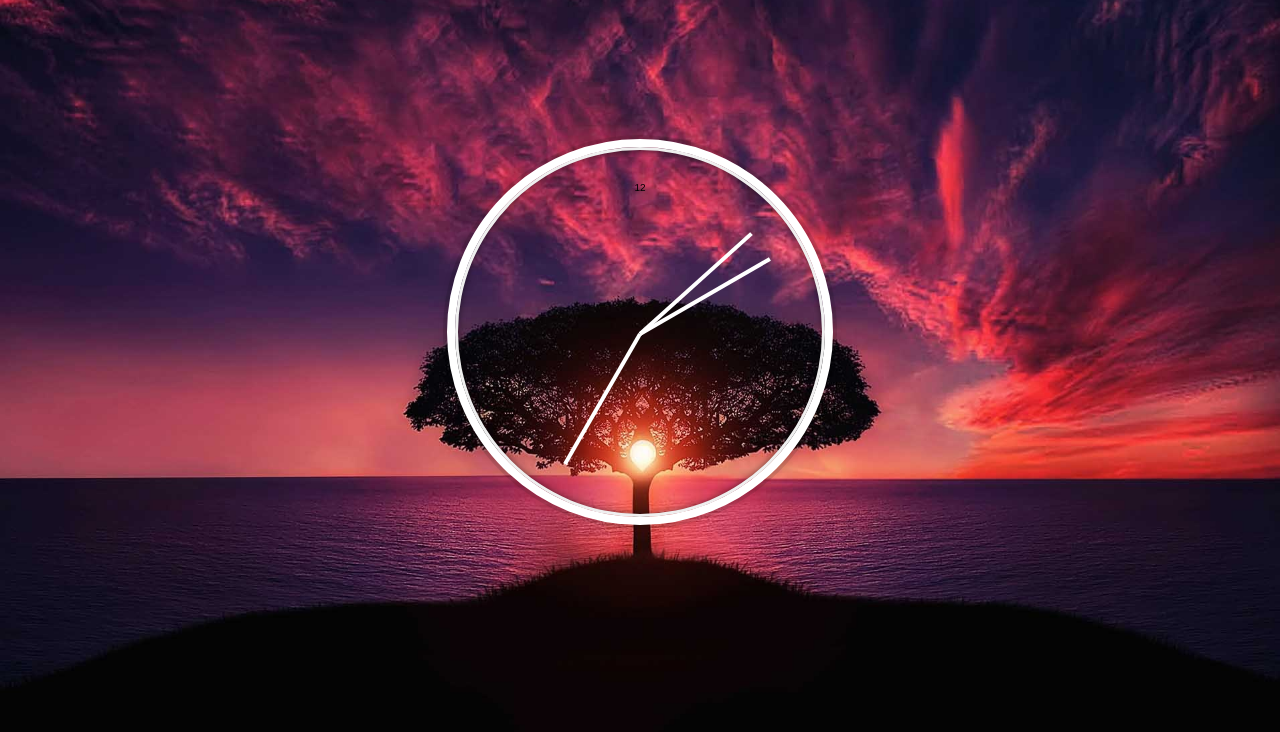
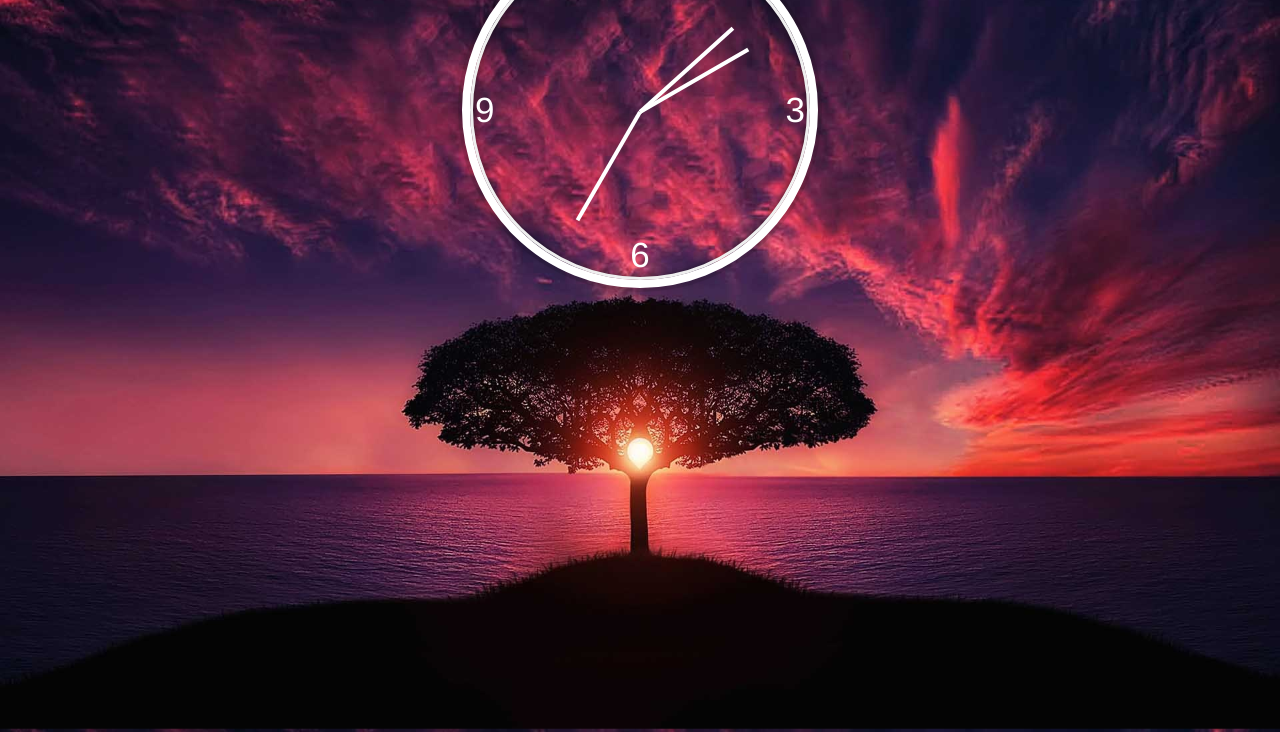
Before and after one commit to aakash19090/Javascript-mini-projects, a plain HTML site: page 02 - JS and CSS Clock/index.html in a window 1280 px wide. Shown: the part 68-800 px from the top of the page. Drawn offline with Linux system fonts and the light colour scheme.

Commit message:
js clock - Akash

```diff
--- a/02 - JS and CSS Clock/index.html
+++ b/02 - JS and CSS Clock/index.html
@@ -18,15 +18,14 @@
     display: flex;
     align-items: center;
     justify-content: center;
-    min-height: 100vh;
   }
   .main{
-    width: 300px;
-    height: 300px;
+    width: 250px;
+    height: 250px;
     border: 8px solid #fff;
     border-radius: 50%;
     position: relative;
-    padding: 35px;
+    padding: 45px;
     box-shadow: 0 0 0 4px rgba(0,0,0,0.1), inset 0 0 0 3px #EFEFEF, inset 0 0 10px black, 0 0 10px rgba(0,0,0,0.2);
   }
   .clock_wrapper{
@@ -44,6 +43,32 @@
     transform: rotate(90deg);
   }
 
+  .time_hand{
+    color: #fff;
+    font-size: 35px;
+    position: absolute;
+  }
+  .time-hand-12{
+    left: 50%;
+    transform: translateX(-50%);
+    top: -40px;
+  }
+  .time-hand-3{
+    top: 50%;
+    right: -40px;
+    transform: translateY(-50%);
+  }
+  .time-hand-6{
+    left: 50%;
+    transform: translateX(-50%);
+    bottom: -40px;
+  }
+  .time-hand-9{
+    top: 50%;
+    left: -40px;
+    transform: translateY(-50%);
+  }
+
 </style>
 </head>
 <body>
@@ -54,6 +79,9 @@
       <div class="hand mint_hand"></div>
       <div class="hand sec_hand"></div>
       <div class="time-hand-12 time_hand">12</div>
+      <div class="time-hand-3 time_hand">3</div>
+      <div class="time-hand-6 time_hand">6</div>
+      <div class="time-hand-9 time_hand">9</div>
     </div>
   </div>
 
```
